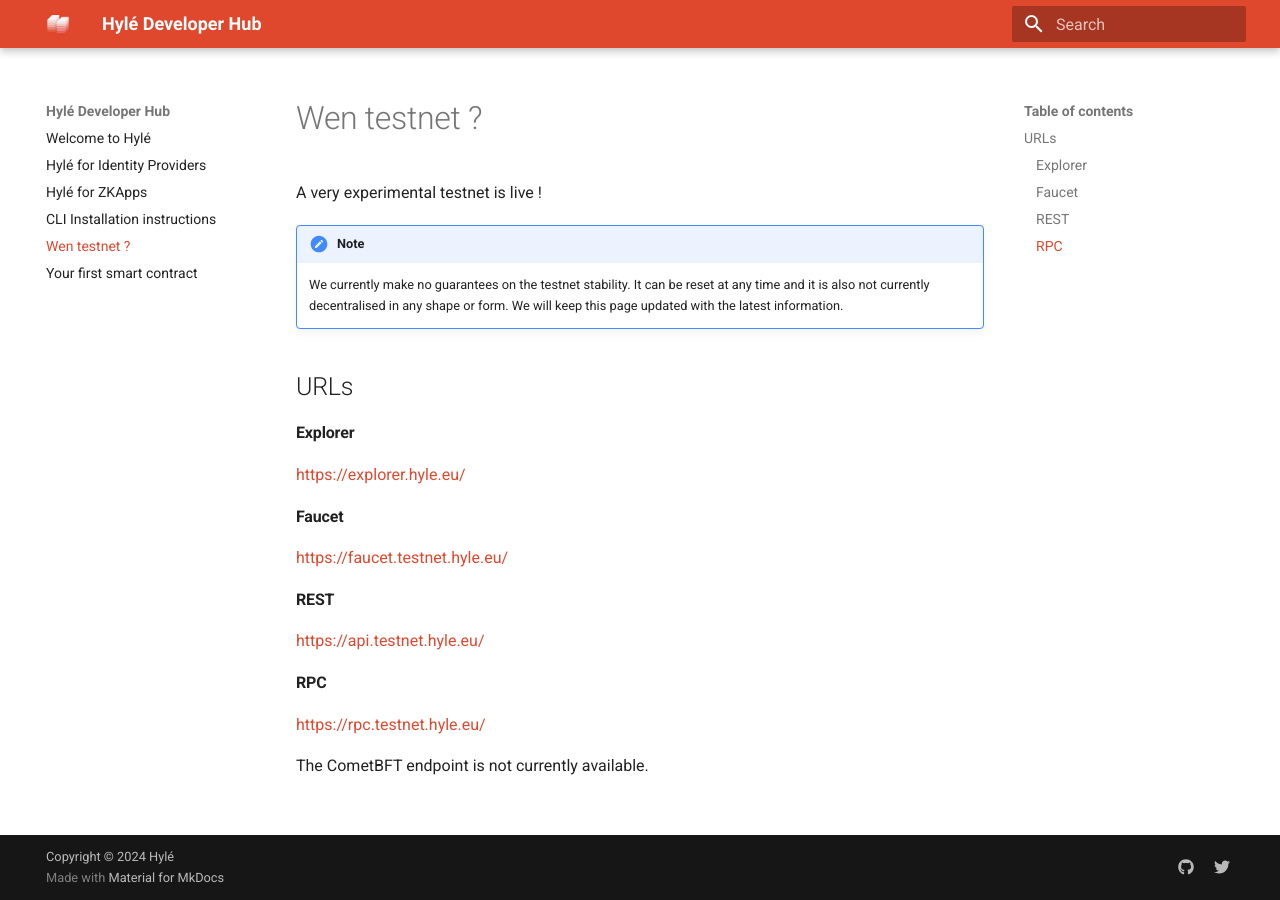
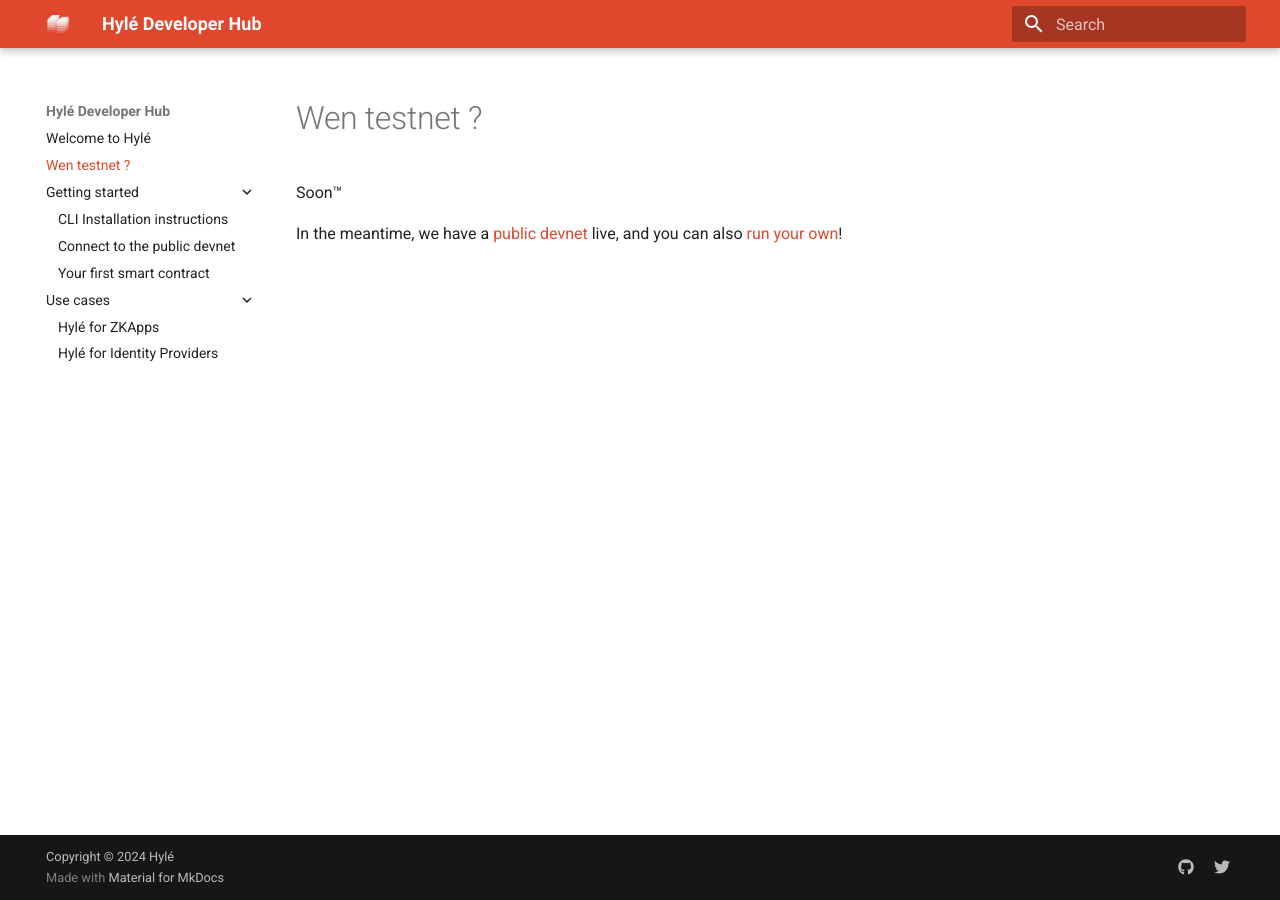
Before and after one commit to Hyle-org/devhub-hyle, an MkDocs documentation site: the page built from docs/testnet.md, in a window 1280 px wide. Built offline with MkDocs 1.6.1 and Material for MkDocs 9.7.7, drawn with Linux system fonts in a browser that asks for light colours.

Commit message:
Reorganise, switch to devnet

```diff
--- a/docs/testnet.md
+++ b/docs/testnet.md
@@ -1,23 +1,5 @@
 # Wen testnet ?
 
-A very experimental testnet is live !
+Soon&trade;
 
-!!!note
-    We currently make no guarantees on the testnet stability. It can be reset at any time and it is also not currently decentralised in any shape or form.
-    We will keep this page updated with the latest information.
-
-## URLs
-
-#### Explorer
-[https://explorer.hyle.eu/](https://explorer.hyle.eu/)
-
-#### Faucet
-[https://faucet.testnet.hyle.eu/](https://faucet.testnet.hyle.eu/)
-
-#### REST
-[https://api.testnet.hyle.eu/](https://api.testnet.hyle.eu/)
-
-#### RPC
-[https://rpc.testnet.hyle.eu/](https://rpc.testnet.hyle.eu/)
-
-The CometBFT endpoint is not currently available.
+In the meantime, we have a [public devnet](getting-started/connect-to-devnet.md) live, and you can also [run your own](getting-started/hyled-install-instructions.md)!
--- a/mkdocs.yml
+++ b/mkdocs.yml
@@ -2,8 +2,12 @@
 theme:
   name: material
   logo: assets/logo.png
+  favicon: assets/logo.png
   palette:
     primary: custom
+  features:
+    - navigation.indexes
+    - navigation.expand
 extra_css:
   - stylesheets/extra.css
 markdown_extensions:
@@ -17,3 +21,6 @@
       link: http://github.com/hyle-org/hyle
     - icon: fontawesome/brands/twitter
       link: http://twitter.com/hyle_org
+plugins:
+    - search
+    - awesome-pages
```
Also changed, not shown: README.md (+17 -2 lines), docs/getting-started/connect-to-devnet.md (added, +38 -0 lines), docs/getting-started/hyled-install-instructions.md (added, +29 -0 lines), docs/getting-started/index.md (added, +9 -0 lines), docs/getting-started/your-first-smart-contract.md (renamed from docs/your-first-smart-contract.md, +1 -1 lines), docs/hyled-install-instructions.md (deleted, +0 -40 lines), docs/index.md (+8 -3 lines), docs/use-cases/for-zk-apps.md (renamed from docs/for-zk-apps.md, +1 -1 lines), docs/use-cases/index.md (added, +9 -0 lines), docs/getting-started/.pages (added), docs/use-cases/.pages (added), docs/use-cases/for-identity-providers.md (renamed from docs/for-identity-providers.md).
